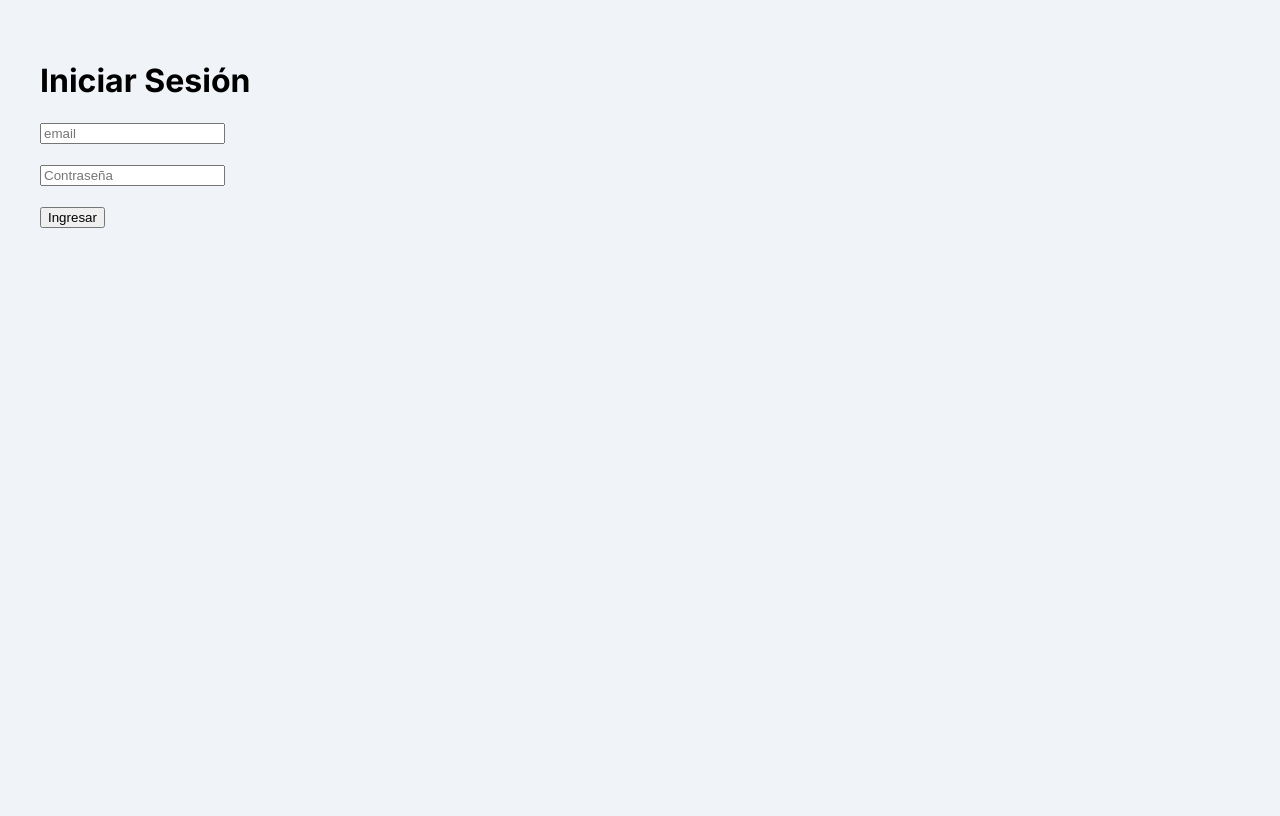
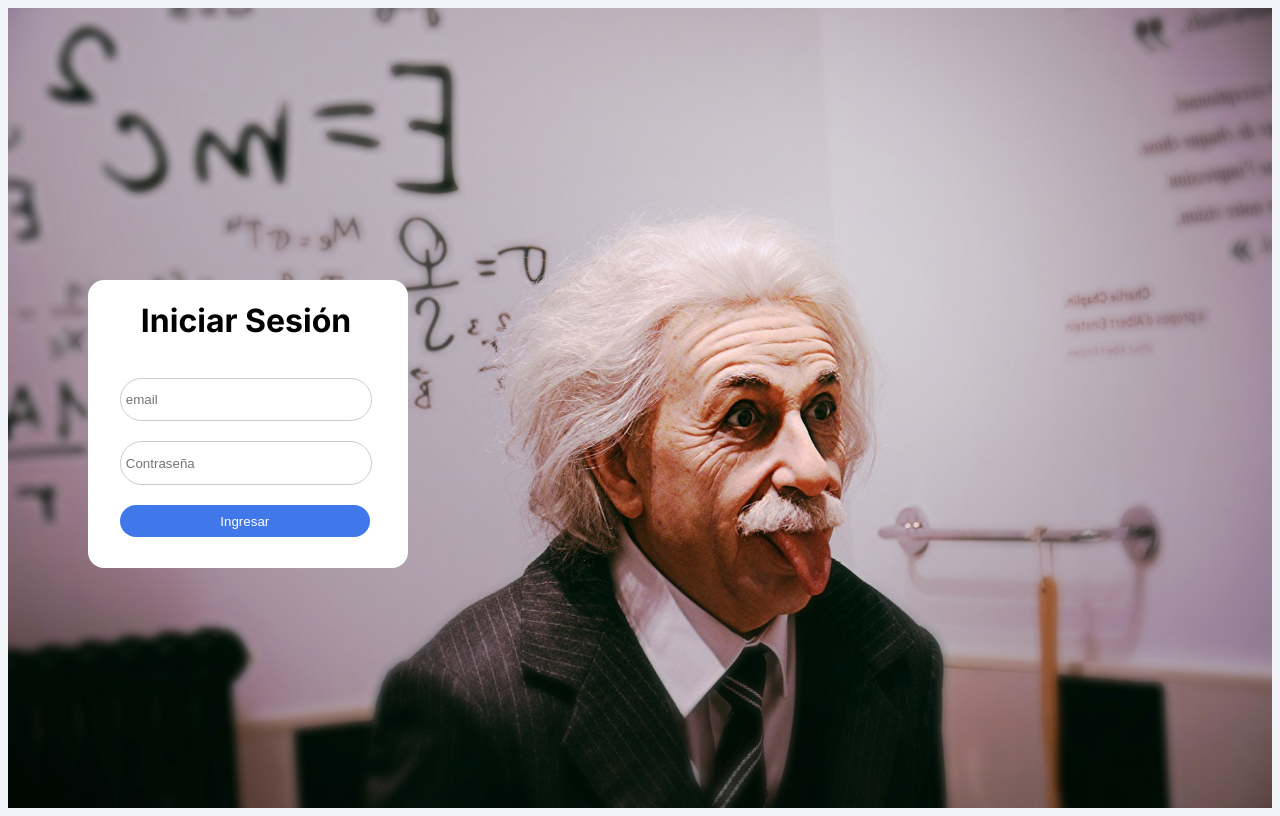
Before and after one commit to AlejoCantl/Sistema-academico, a Next.js app: page / in a window 1280 px wide. Built offline with nearby package versions, Linux system fonts and the light colour scheme.

Commit message:
Login style

```diff
--- a/src/app/globals.css
+++ b/src/app/globals.css
@@ -1,3 +1,4 @@
 .body{
+    padding: 0;
     background-color: #f0f4f8;
 }
--- a/src/app/page.js
+++ b/src/app/page.js
@@ -1,7 +1,7 @@
 'use client';
 
 import { useState } from "react";
-
+import styles from './page.module.css';
 import { useRouter } from "next/navigation";
 
 const users = [
@@ -33,10 +33,11 @@ export default function LoginPage() {
   };
 
   return (
-    <div style={{ padding: "2rem" }}>
-      <h1>Iniciar Sesión</h1>
-      <form onSubmit={handleSubmit}>
+    <div className={styles.container}>
+      <form onSubmit={handleSubmit} className={styles.form}>
+        <h1 className={styles.Login}>Iniciar Sesión</h1>
         <input
+          className={styles.input}
           type="email"
           placeholder="email"
           value={email}
@@ -46,6 +47,7 @@ export default function LoginPage() {
         <br />
         <br />
         <input
+          className={styles.input}
           type="password"
           placeholder="Contraseña"
           value={password}
@@ -54,7 +56,7 @@ export default function LoginPage() {
         />
         <br />
         <br />
-        <button type="submit">Ingresar</button>
+        <button type="submit" className={styles.button}>Ingresar</button>
       </form>
       {error && <p style={{ color: "red" }}>{error}</p>}
     </div>
--- /dev/null
+++ b/src/app/page.module.css
@@ -0,0 +1,57 @@
+
+.container{
+    display: flex;
+    padding: 0;
+    margin: 0;
+    flex-direction: column;
+    justify-content: center;
+    height: 100vh;
+    background-image: url('components/images/3e563121e13b208489eb1874a100de78580effcb.jpg');
+    background-size: cover;
+    background-position: center;
+    background-repeat: no-repeat;
+}
+
+.form{
+    color: black;
+    background-color: white;
+    height: 18rem;
+    width: 20rem;
+    border-radius: 1rem;
+    left: 5rem;
+    top: 1rem;
+    position: relative;
+}
+
+.Login{
+    position: relative;
+    left: 3.3rem;
+}
+
+.input{
+    padding: 0.3rem;
+    width: 15rem;
+    height: 2rem;
+    border-radius: 5rem;
+    border: solid 1px #ccc;
+    left: 2rem;
+    top: 1rem;
+    position: relative;
+}
+
+.button{
+    padding: 0.3rem;
+    width: 15.6rem;
+    height: 2rem;
+    border-radius: 5rem;
+    border: none;
+    left: 2rem;
+    top: 1rem;
+    position: relative;
+    background-color: #4078e9;
+    color: white;
+}
+
+.button:hover{
+    background-color: #2c5bbf;
+}
```
Also changed, not shown: src/app/components/images/3e563121e13b208489eb1874a100de78580effcb.jpg (added).
